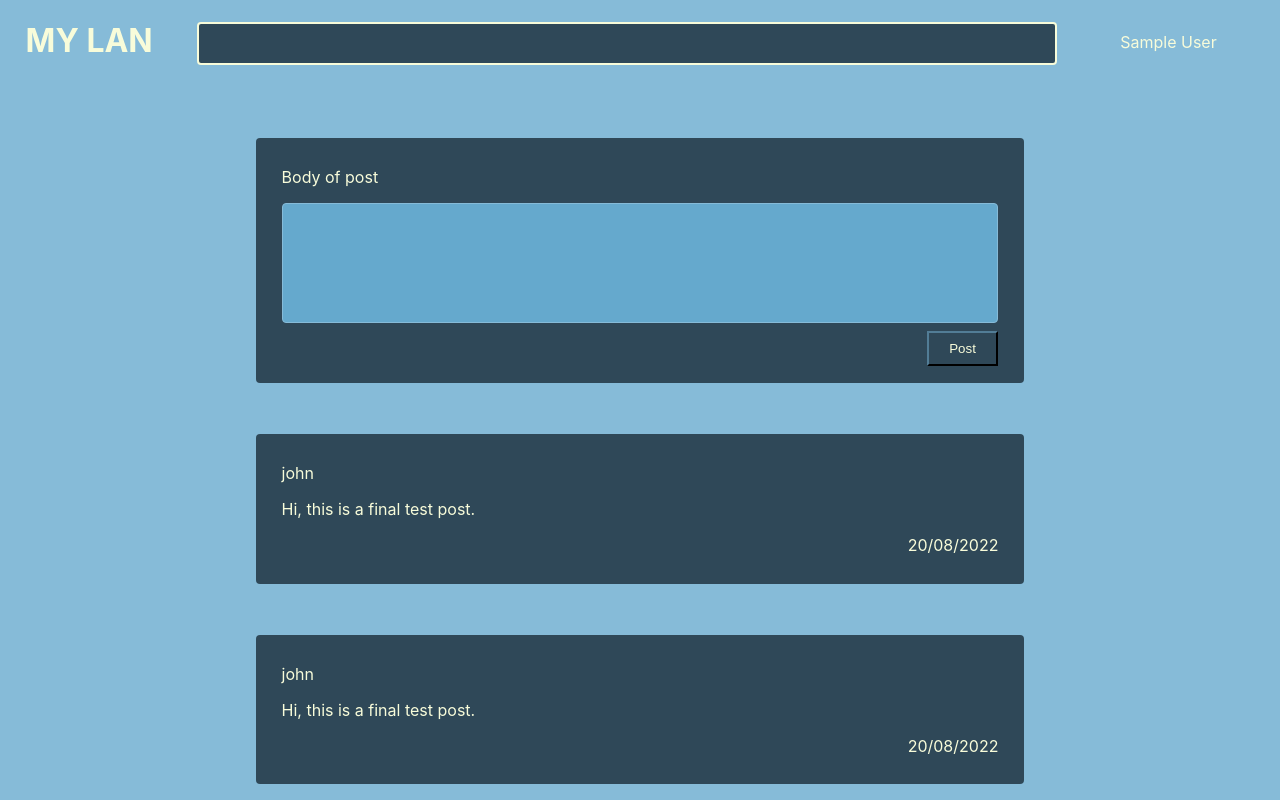
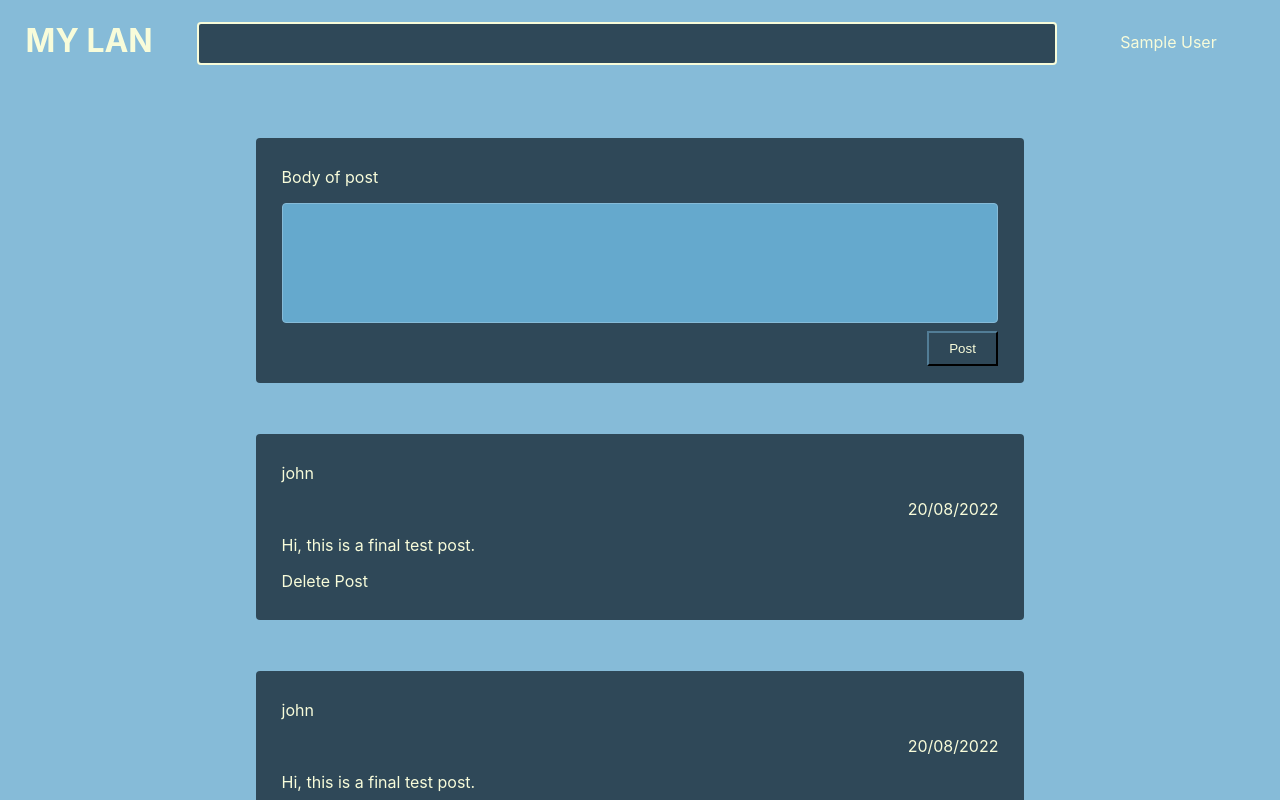
Before and after one commit to DeanBolte/rmitwebproject, a React (Create React App) app: page /forum in a window 1280 px wide. Built offline with nearby package versions, Linux system fonts and the light colour scheme; sample sign-in values are in the browser's storage.

Commit message:
implemented deleting posts and creating posts

```diff
--- a/src/components/Forum.js
+++ b/src/components/Forum.js
@@ -19,6 +19,10 @@ const Forum = () => {
     Posts.createPost(user.id, body);
   }
 
+  const handleDeletePost = (id) => {
+    Posts.deletePostByPostId(id)
+  }
+
   return (
     <div className='forum-page'>
       <ForumHeader />
@@ -31,7 +35,7 @@ const Forum = () => {
         </form>
         <div className='forum-feed'>
           {Posts.getAllPosts().map((post) => (
-            <ForumPost
+            <ForumPost handleDeletePost={handleDeletePost}
               userId={post.userId}
               creationDate={post.creationDate}
               body={post.body}
--- a/src/components/ForumPost.js
+++ b/src/components/ForumPost.js
@@ -6,9 +6,14 @@ const ForumPost = (props) => {
   return (
     <div>
       <div className='forum-post'>
-        <p className='forum-post-user'>{Users.getUserNameByUserId(props.userId)}</p>
+        <div className='forum-post-header'>
+          <p className='forum-post-user'>{Users.getUserNameByUserId(props.userId)}</p>
+          <p className='forum-post-date'>{props.creationDate}</p>
+        </div>
         <p className='forum-post-body'>{props.body}</p>
-        <p className='forum-post-date'>{props.creationDate}</p>
+        <div className='forum-post-footer'>
+          <p className='forum-post-delete' onClick={() => props.handleDeletePost(props.key)}>Delete Post</p>
+        </div>
       </div>
     </div>
   )
--- a/src/service/posts.js
+++ b/src/service/posts.js
@@ -31,7 +31,6 @@ class Posts {
   // getters
   getAllPosts() {
     // returns all posts in reverse chronological order
-    console.log(this.retrievePosts())
     return this.retrievePosts().map(post => post).reverse();
   }
 
```
